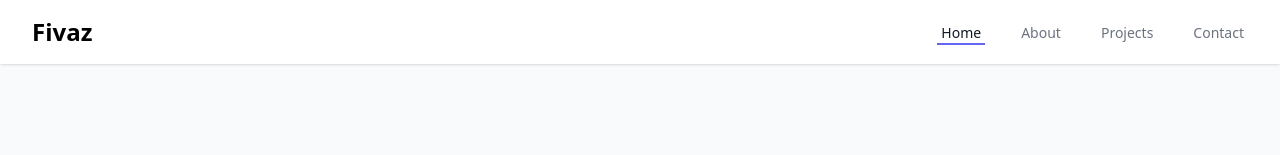
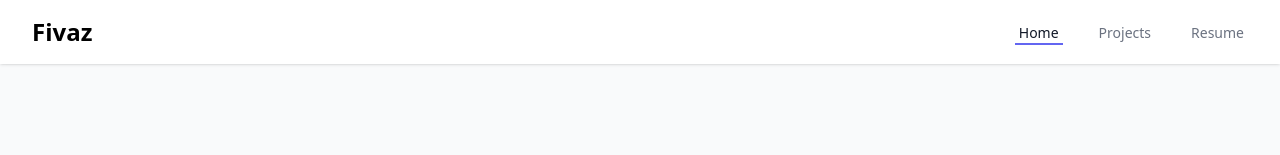
Before and after one commit to fivaz/portifolio, a SvelteKit app: page / in a window 1280 px wide. Shown: the top 155 px of the page. Built offline with nearby package versions, Linux system fonts and the light colour scheme.

Commit message:
navbar scroll

```diff
--- a/src/routes/+layout.svelte
+++ b/src/routes/+layout.svelte
@@ -2,4 +2,8 @@
 	import '../app.css';
 </script>
 
-<slot />
+<html class='scroll-smooth' lang='en'>
+<body>
+	<slot />
+</body>
+</html>
--- a/src/routes/+page.svelte
+++ b/src/routes/+page.svelte
@@ -6,9 +6,11 @@
 
 <div class="relative">
 	<Navbar />
-	<main class="flex flex-col items-center bg-gray-50 pt-16">
+	<main class="flex flex-col items-center bg-gray-50 pt-16" id='home'>
 		<HomeSection />
 
 		<ProjectsSection />
+
+		<section class='h-96' id='resume'></section>
 	</main>
 </div>
--- a/src/routes/Navbar.svelte
+++ b/src/routes/Navbar.svelte
@@ -84,13 +84,6 @@
 					</a>
 					<a
 						class="inline-flex items-center border-b-2 px-1 pt-1 text-sm font-medium
-{hash === '#about' ? currentLink : defaultLink}"
-						href="#about"
-					>
-						About
-					</a>
-					<a
-						class="inline-flex items-center border-b-2 px-1 pt-1 text-sm font-medium
 {hash === '#projects' ? currentLink : defaultLink}"
 						href="#projects"
 					>
@@ -98,10 +91,10 @@
 					</a>
 					<a
 						class="inline-flex items-center border-b-2 px-1 pt-1 text-sm font-medium
-{hash === '#contact' ? currentLink : defaultLink}"
-						href="#contact"
+{hash === '#resume' ? currentLink : defaultLink}"
+						href="#resume"
 					>
-						Contact
+						Resume
 					</a>
 				</div>
 			</div>
@@ -122,13 +115,6 @@
 				</a>
 				<a
 					class="block border-l-4 py-2 pl-3 pr-4 text-base font-medium
-{hash === '#about' ? mobileCurrentLink : mobileDefaultLink}"
-					href="#about"
-				>
-					About
-				</a>
-				<a
-					class="block border-l-4 py-2 pl-3 pr-4 text-base font-medium
 {hash === '#projects' ? mobileCurrentLink : mobileDefaultLink}"
 					href="#projects"
 				>
@@ -136,10 +122,10 @@
 				</a>
 				<a
 					class="block border-l-4 py-2 pl-3 pr-4 text-base font-medium
-{hash === '#contact' ? mobileCurrentLink : mobileDefaultLink}"
-					href="#contact"
+{hash === '#resume' ? mobileCurrentLink : mobileDefaultLink}"
+					href="#resume"
 				>
-					Contact
+					Resume
 				</a>
 			</div>
 		</div>
--- a/src/routes/ProjectsSection.svelte
+++ b/src/routes/ProjectsSection.svelte
@@ -3,7 +3,7 @@
 	import ScrumFlow from './ScrumFlow.svelte';
 </script>
 
-<section class="flex w-full flex-col gap-10 bg-white">
+<section class="flex w-full flex-col gap-10 bg-white" id='projects'>
 	<h1 class="mt-10 text-center text-3xl font-bold">Projects</h1>
 
 	<ScrumFlow />
```
